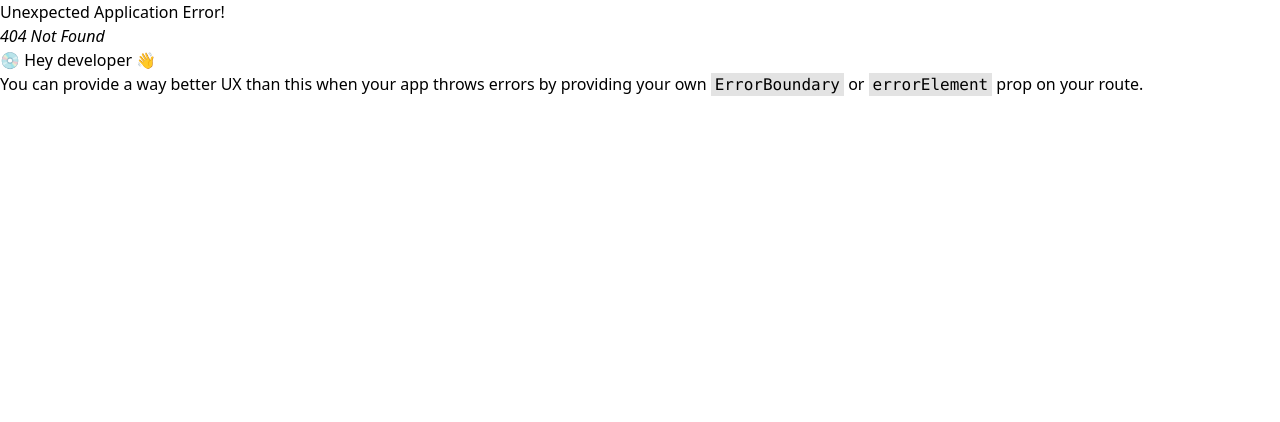
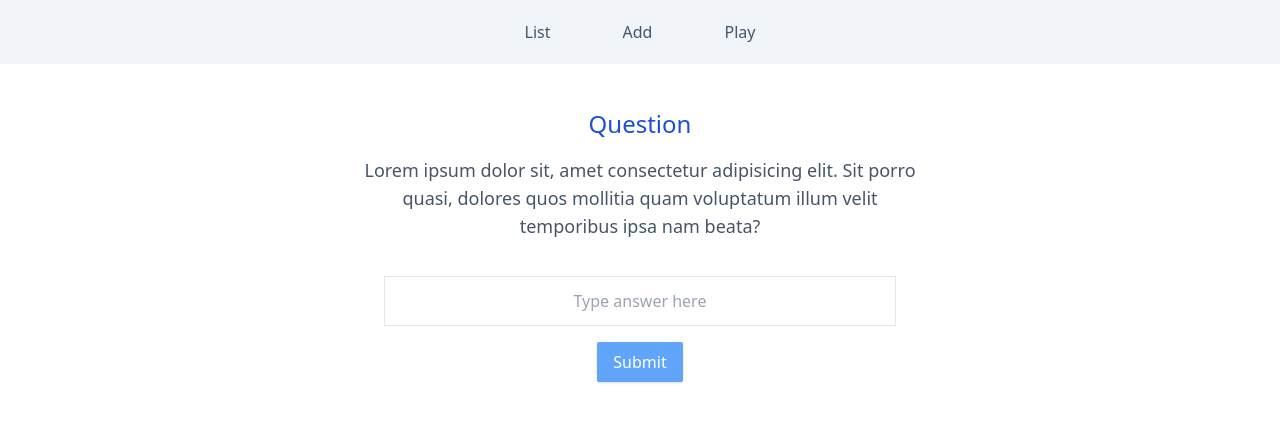
Before and after one commit to Kimbohlovette/Trivia, a React (Create React App) app in the folder frontend/: page /play in a window 1280 px wide. Before the commit this address had no page. Shown: the top 422 px of the page. Built offline with nearby package versions, Linux system fonts and the light colour scheme; the HTML template or start-up script is replaced by a standard one.

Commit message:
Implemented the play game page

```diff
--- a/frontend/src/App.tsx
+++ b/frontend/src/App.tsx
@@ -4,6 +4,7 @@ import { Questions } from './components/Questions';
 import { QueryClient, QueryClientProvider } from '@tanstack/react-query';
 import Header from './components/Header';
 import AddQuestion from './components/AddQuestion';
+import Play from './components/Play';
 
 const MyApp = () => {
 	return (
@@ -20,6 +21,7 @@ const router = createBrowserRouter([
 		children: [
 			{ path: '/', element: <Questions /> },
 			{ path: '/add', element: <AddQuestion /> },
+			{ path: '/play', element: <Play /> },
 		],
 	},
 ]);
--- a/frontend/src/components/Header.tsx
+++ b/frontend/src/components/Header.tsx
@@ -15,7 +15,6 @@ const Header = () => {
 						</Link>
 					</li>
 					<li>
-						{' '}
 						<Link
 							to={'/add'}
 							className="py-2 px-4 text-slate-600 font-normal border-b-2 border-transparent hover:bg-slate-200 hover:border-b-blue-400"
@@ -24,10 +23,12 @@ const Header = () => {
 						</Link>
 					</li>
 					<li>
-						{' '}
-						<a className="py-2 px-4 text-slate-600 font-normal border-b-2 border-transparent hover:bg-slate-200 hover:border-b-blue-400">
+						<Link
+							to={'/play'}
+							className="py-2 px-4 text-slate-600 font-normal border-b-2 border-transparent hover:bg-slate-200 hover:border-b-blue-400"
+						>
 							Play
-						</a>
+						</Link>
 					</li>
 				</ul>
 			</nav>
--- /dev/null
+++ b/frontend/src/components/Play.tsx
@@ -0,0 +1,48 @@
+import React from 'react';
+import { SubmitHandler, useForm } from 'react-hook-form';
+
+const Play = () => {
+	const {
+		register,
+		handleSubmit,
+		formState: { errors },
+	} = useForm();
+
+	const onSubmit: SubmitHandler<{}> = (payload) => {
+		console.log(payload);
+	};
+	return (
+		<div className="flex items-center justify-center">
+			<div className="flex flex-col items-center">
+				<div className="text-center mt-8">
+					<h1 className="text-blue-700 my-3 font-medium text-2xl">
+						Question
+					</h1>
+					<p className="my-4 text-slate-600 text-lg max-w-xl">
+						Lorem ipsum dolor sit, amet consectetur adipisicing
+						elit. Sit porro quasi, dolores quos mollitia quam
+						voluptatum illum velit temporibus ipsa nam beata?
+					</p>
+				</div>
+				<form
+					onSubmit={handleSubmit(onSubmit)}
+					className="[&>*]:block w-full max-w-lg py-5"
+				>
+					<input
+						defaultValue=""
+						{...register('answer')}
+						name="answer"
+						type="text"
+						placeholder="Type answer here"
+						className="border w-full px-4 py-3 focus:outline-blue-400 text-center"
+					/>
+					<button className="shadow bg-blue-400 hover:bg-blue-600 text-white text-center mx-auto my-4 px-4 py-2 rounded-sm ">
+						Submit
+					</button>
+				</form>
+			</div>
+		</div>
+	);
+};
+
+export default Play;
```
